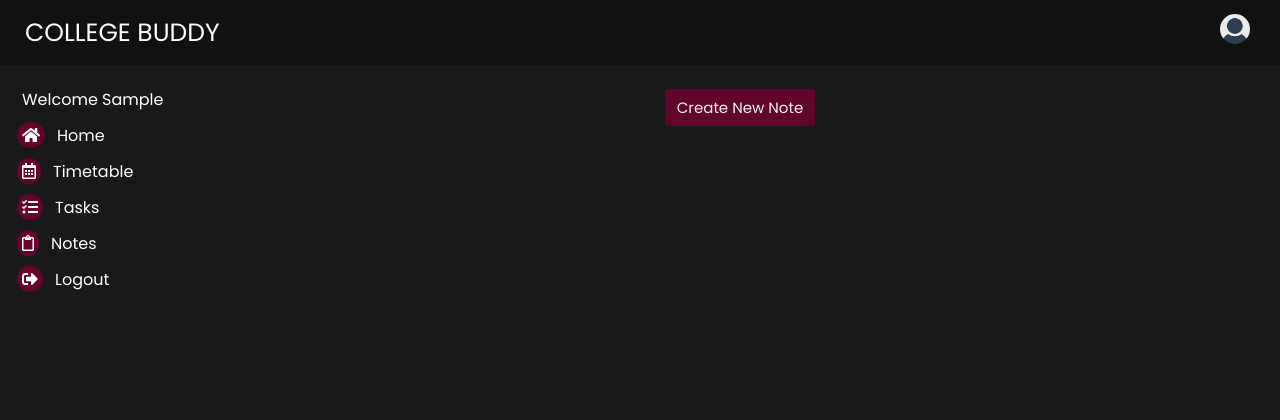
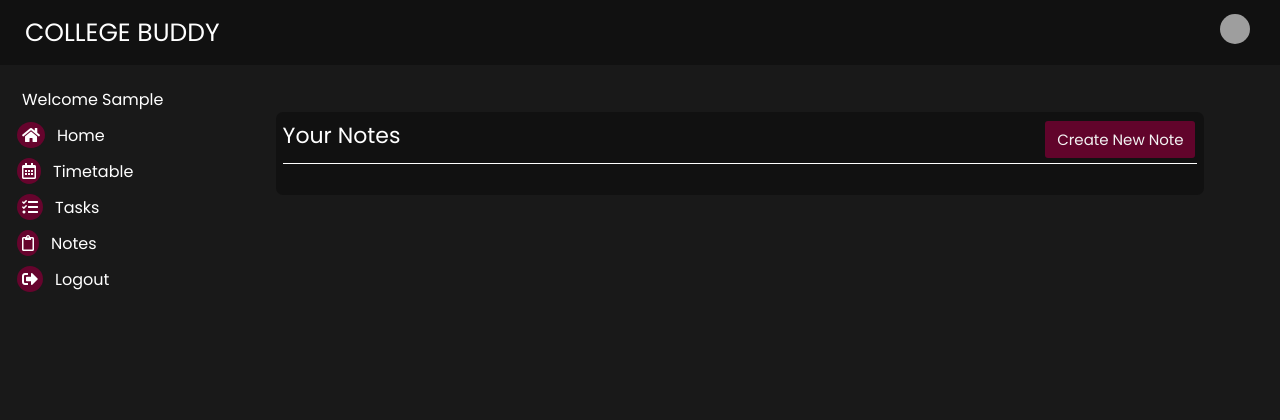
Before and after one commit to dchhitarka/collegeBuddy, a Django app: page /notes in a window 1280 px wide. Shown: the top 420 px of the page. Run offline with Django 3.2, Linux system fonts and the light colour scheme; the visitor is signed in with stand-in values (Sample User, id 1); data that the repository does not hold is empty; some libraries are stand-ins or nearby versions; grey boxes are pictures that could not be loaded.

Commit message:
Improvements

```diff
--- a/clgBuddy/settings.py
+++ b/clgBuddy/settings.py
@@ -35,7 +35,7 @@ ALLOWED_HOSTS = ['127.0.0.1', 'localhost', 'dchhitarka.pythonanywhere.com', ]
 INSTALLED_APPS = [
     'student',
     # 'ckeditor',
-    'ckeditor_uploader',
+    #'ckeditor_uploader',
     'django.contrib.admin',
     'django.contrib.auth',
     'django.contrib.contenttypes',
@@ -129,7 +129,7 @@ USE_TZ = True
 # Static files (CSS, JavaScript, Images)
 # https://docs.djangoproject.com/en/2.2/howto/static-files/
 
-STATIC_URL = '/static/'
+STATIC_ROOT = '/home/dchhitarka/collegeBuddy/static'
 
 # Authentication Redirect url
 LOGIN_REDIRECT_URL = '/'
--- a/student/static/css/menu.css
+++ b/student/static/css/menu.css
@@ -48,6 +48,7 @@
 /* Manage Page */
 .manage-list{
     /* margin: 40px 5%; */
+    margin-top: 25px;
 }
     .manage{
         background-color: #353434;
--- a/student/static/css/notes.css
+++ b/student/static/css/notes.css
@@ -1,3 +1,8 @@
+.notes_sec{
+    display: flex;
+    flex-direction: column;
+
+}
 .create-note{
     display: flex;
     justify-content: center;
--- a/student/templates/include/header.html
+++ b/student/templates/include/header.html
@@ -12,7 +12,8 @@
         {%if user.is_authenticated%}
             <div class="profile-desc">
                 <div class="profile-link">
-                    <img src="{%static 'images/default-profile-picture.png'%}" alt="{{user.first_name}}" width="30" height="30">
+                    <!-- static 'images/default-profile-picture.png' -->
+                    <img src="http://www.gravatar.com/avatar/?d=identicon" alt="{{user.first_name}}" width="30" height="30">
                 </div>
             </div>
         {%else%}
--- a/student/templates/notes/notes.html
+++ b/student/templates/notes/notes.html
@@ -11,8 +11,12 @@
     <div class="logo"><a href="{% url 'notes' %}">Your Notes</a></div>
 {%endblock%}
 {% block body %}
+    <section class="notes_sec">
+        <div class="sec-header">
+            <div class="heading">Your Notes</div>
             <div class="create-note">
                 <a href="{% url 'newNote' %}"><button class="new-note-button manageLink">Create New Note</button></a>
+            </div>
         </div>
         <ul class="notes">
         {%for note in notes%}
@@ -30,4 +34,5 @@
         </a>
         {%endfor%}
         </ul>
+    </section>
 {%endblock%}
```
Also changed, not shown: student/templates/timetable/timetable.html (+5 -5 lines), student/views/timetable.py (+9 -4 lines), student/migrations/0008_notes_tasks.py, 1 other file. Lines whose indentation alone changed are shown as unchanged.
